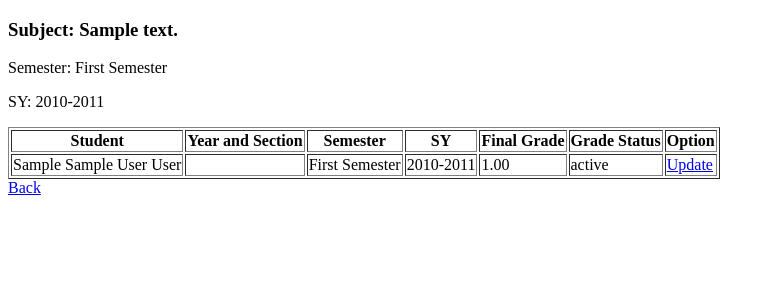
After one commit to joshuariveramnltech/projectIE, a Django app: page /grading_system/faculty/view/students/per-subject/1/1/ in a window 1280 px wide. The commit adds this page. Shown: the top 300 px of the page, without its empty margins (0-775 px from the left). Run offline with Django 3.2, Linux system fonts and the light colour scheme; a user stored in the database is signed in; tables that the repository leaves empty hold one stand-in row (values such as "Sample post").

Commit message:
Finalization of the Back-End Change Django Administration Site To Project Specification

```diff
--- a/account/templates/account/change_password.html
+++ b/account/templates/account/change_password.html
@@ -1,6 +1,6 @@
 {% extends 'base.html' %}
 {% load staticfiles %}
-{% block title %}Change Password{% endblock title %}
+{% block title %}Change Password | {{ request.user.get_full_name }}{% endblock title %}
 {% block content %}
 {% for message in messages %}
     {{ message }}
--- a/account/templates/account/dashboard.html
+++ b/account/templates/account/dashboard.html
@@ -11,6 +11,8 @@
     <span><a href="{% url 'grading_system:view_all_grades' %}">Grades</a></span> &nbsp;
     <span><a href="#">Schedule</a></span> &nbsp;
     <span><a href="#">Registration</a></span> &nbsp;
+    {% elif request.user.is_faculty %}
+    <span><a href="{% url 'grading_system:view_assigned_subjects' %}">Subjects</a></span> &nbsp;
     {% endif %}
 </div>
 {% endblock content %}
--- a/account/templates/registration/login.html
+++ b/account/templates/registration/login.html
@@ -2,6 +2,9 @@
 {% load staticfiles %}
 {% block title %}Login{% endblock title %}
 {% block content %}
+{% if request.user.is_authenticated %}
+    <meta http-equiv="refresh" content="0;url={% url 'account:dashboard' %}">
+{% endif %}
 <form method="POST" action=".">
     {% csrf_token %}
     {{ form.as_p }}
--- a/account/urls.py
+++ b/account/urls.py
@@ -5,7 +5,8 @@ from . import views
 app_name = 'account'
 
 urlpatterns = [
-    path('dashboard/', views.dashboard, name='dashboard'),
+    path('', views.dashboard, name='dashboard'),
     path('change/password/', views.change_password, name='change_password'),
-    path('view/update/profile/', views.view_update_profile, name='view_update_profile'),
+    path('view/update/profile/', views.view_update_profile,
+         name='view_update_profile'),
 ]
--- a/grading_system/admin.py
+++ b/grading_system/admin.py
@@ -25,6 +25,10 @@ class SubjectGradeAdmin(admin.ModelAdmin):
     list_display = [
         'student', 'subject_instance', 'semester', 'final_grade', 'grade_status'
     ]
+    search_fields = ['subject_instance__subject__subject_code', 'subject_instance__subject__description',
+                     'student__user__email', 'student__user__username', 'semester', 'grade_status'
+                     ]
+    list_filter = ['semester', 'school_year', 'grade_status']
 
 
 @admin.register(SemesterFinalGrade)
--- /dev/null
+++ b/grading_system/templates/faculty/view_students_per_subject.html
@@ -0,0 +1,41 @@
+<!DOCTYPE html>
+<html lang="en">
+<head>
+    <meta charset="UTF-8">
+    <title>Students | {{ subject_instance.subject.subject_code }}</title>
+</head>
+<body>
+<div>
+    <h3>Subject: {{ subject_instance.subject.description }}</h3>
+    <p>Semester: {{ subject_instance.semester }}</p>
+    <p>SY: {{ subject_instance.school_year }}</p>
+    {% if subject_grades %}
+    <table border="1">
+        <th>Student</th>
+        <th>Year and Section</th>
+        <th>Semester</th>
+        <th>SY</th>
+        <th>Final Grade</th>
+        <th>Grade Status</th>
+        <th>Option</th>
+
+        {% for grade in subject_grades %}
+        <tr>
+            <td>{{ grade.student.user.get_full_name }}</td>
+            <td>{{ grade.student.year_and_section }}</td>
+            <td>{{ grade.semester }}</td>
+            <td>{{ grade.school_year }}</td>
+            <td>{{ grade.final_grade }}</td>
+            <td>{{ grade.grade_status }}</td>
+            <td><a href="{% url 'grading_system:view_update_grade' grade.id %}">Update</a></td>
+        </tr>
+    </table>
+    {% endfor %}
+    {% else %}
+    No Enrolled Students for this Subject yet..
+    {% endif %}
+    <a href="{% url 'grading_system:view_assigned_subjects' %}">Back</a>
+</div>
+
+</body>
+</html>
--- a/grading_system/urls.py
+++ b/grading_system/urls.py
@@ -1,10 +1,17 @@
 from django.urls import path
 from . import views
+
 # Create your url patterns
 
 app_name = "grading_system"
 
 urlpatterns = [
-    path('test/', views.test, name='test'),
+    # path('test/', views.test, name='test'),
     path('student/view/all/grades/', views.view_all_grades, name='view_all_grades'),
+    path('faculty/view/assigned/subject-s/',
+         views.view_assigned_subjects, name='view_assigned_subjects'),
+    path('faculty/view/students/per-subject/<int:subject_instance_id>/<subject_code>/',
+         views.view_students_per_subject, name='view_students_per_subject'),
+    path('faculty/view/update/subject/grade/<int:subject_grade_id>/',
+         views.view_update_grade, name='view_update_grade'),
 ]
--- a/grading_system/views.py
+++ b/grading_system/views.py
@@ -1,25 +1,18 @@
-from django.shortcuts import render
-from .models import SubjectInstance
-# from django.db.models import Q
+from django.shortcuts import render, reverse
+from .models import SubjectInstance, SubjectGrade
+from django.db.models import Q
 from django.contrib.auth.decorators import login_required
+from django.core.paginator import Paginator, EmptyPage, PageNotAnInteger
 from django.core.exceptions import PermissionDenied
 from .models import SemesterFinalGrade
+from .forms import UpdateSubjectGrade
+from django.contrib import messages
+from django.http import HttpResponseRedirect
 
 
 # Create your views here.
 
-
-@login_required
-def test(request):
-    if not request.user.is_student:
-        raise PermissionDenied
-    subjects = SubjectInstance.objects.filter(
-        year_and_section=request.user.student_profile.year_and_section
-    ).values_list('year_and_section', flat=True).distinct()
-    context = {'request': request, 'subjects': subjects}
-    return render(request, 'test.html', context)
-
-
+# student view
 @login_required
 def view_all_grades(request):
     if not request.user.is_student:
@@ -27,5 +20,89 @@ def view_all_grades(request):
     grades = SemesterFinalGrade.objects.filter(
         student=request.user.student_profile
     ).order_by('-school_year', '-semester', '-date_created')
-    context = {'request': request, 'grades': grades}
+    context = {'grades': grades}
     return render(request, 'view_all_grades.html', context)
+
+
+# faculty view
+@login_required
+def view_assigned_subjects(request):
+    if not request.user.is_faculty:
+        raise PermissionDenied
+    context = {}
+    assigned_subject_list = SubjectInstance.objects.filter(
+        instructor=request.user.faculty_profile).order_by('-date_created')
+    assigned_subject_query = request.GET.get('assigned_subject_query')
+    if assigned_subject_query:
+        assigned_subject_list = assigned_subject_list.filter(
+            Q(subject__subject_code__icontains=assigned_subject_query) |
+            Q(subject__description__icontains=assigned_subject_query) |
+            Q(school_year__icontains=assigned_subject_query)
+        ).distinct()
+    assigned_subject_paginator = Paginator(assigned_subject_list, 10)
+    assigned_subject_page = request.GET.get('assigned_subject_page')
+    try:
+        assigned_subjects = assigned_subject_paginator.page(
+            assigned_subject_page)
+    except PageNotAnInteger:
+        assigned_subjects = assigned_subject_paginator.page(1)
+    except EmptyPage:
+        assigned_subjects = assigned_subject_paginator.page(
+            assigned_subject_paginator.num_pages)
+    context['assigned_subjects'] = assigned_subjects
+    return render(request, 'view_assigned_subjects.html', context)
+
+
+# for faculty only
+@login_required
+def view_students_per_subject(request, subject_instance_id, subject_code):
+    if not request.user.is_faculty:
+        raise PermissionDenied
+    context = {}
+    subject_instance = SubjectInstance.objects.get(id=subject_instance_id)
+    subject_grades = SubjectGrade.objects.filter(
+        subject_instance=subject_instance)
+    context.update({'subject_grades': subject_grades,
+                    'subject_instance': subject_instance})
+    return render(request, 'view_students_per_subject.html', context)
+
+
+# for faculty only
+@login_required
+def view_update_grade(request, subject_grade_id):
+    if not request.user.is_faculty:
+        raise PermissionDenied
+    subject_grade = SubjectGrade.objects.get(id=subject_grade_id)
+    if subject_grade.is_finalized:
+        return render(request, 'request_error.html', {})
+    if request.method == 'GET':
+        update_subject_grade_form = UpdateSubjectGrade(instance=subject_grade)
+    elif request.method == 'POST':
+        update_subject_grade_form = UpdateSubjectGrade(
+            instance=subject_grade, data=request.POST)
+        if update_subject_grade_form.is_valid():
+            instance = update_subject_grade_form.save(commit=False)
+            update_subject_grade_form.save()
+            messages.success(request, 'Grade Updated Successfully')
+            if instance.is_finalized:
+                return HttpResponseRedirect(
+                    reverse(
+                        'grading_system:view_students_per_subject',
+                        args=[subject_grade.subject_instance.id,
+                              subject_grade.subject_instance.subject.subject_code]
+                    )
+                )
+            return HttpResponseRedirect(reverse('grading_system:view_update_grade', args=[subject_grade_id, ]))
+    context = {'subject_grade': subject_grade,
+               'update_subject_grade_form': update_subject_grade_form
+               }
+    return render(request, 'view_update_grade.html', context)
+
+
+# for chairperson only
+@login_required
+def assigned_faculty_to_subject(request):
+    if not request.user.faculty_profile.is_chairperson:
+        raise PermissionDenied
+    context = {}
+    return render(request, 'assigned_faculty_to_subject.html', context)
--- a/projectIE/settings.py
+++ b/projectIE/settings.py
@@ -148,3 +148,9 @@ STATICFILES_DIRS = [
 ]
 MEDIA_URL = '/media/'
 MEDIA_ROOT = os.path.join(BASE_DIR, 'media/')
+
+# EMAIL_HOST = 'smtp.gmail.com'
+# EMAIL_HOST_USER = 'web.dmca.noreply@gmail.com'
+# EMAIL_HOST_PASSWORD = 'dmcawebte@m'
+# EMAIL_PORT = 587
+# EMAIL_USE_TLS = True
--- a/projectIE/urls.py
+++ b/projectIE/urls.py
@@ -17,6 +17,11 @@ from django.contrib import admin
 from django.urls import path, include
 from . import views
 
+
+admin.site.site_header = 'Industrial Engineering Administration'
+admin.site.index_title = 'Industrial Engineering'
+admin.site.site_title = 'Industrial Engineering'
+
 urlpatterns = [
     path('', views.index, name='index'),
     path('admin/', admin.site.urls),
```
Also changed, not shown: account/admin.py (+8 -2 lines), account/forms.py (+9 -5 lines), account/models.py (+76 -27 lines), account/views.py (+16 -10 lines), grading_system/forms.py (+8 -0 lines), grading_system/models.py (+32 -24 lines), grading_system/templates/faculty/request_error.html (added, +18 -0 lines), grading_system/templates/faculty/view_assigned_subjects.html (+69 -0 lines), grading_system/templates/faculty/view_update_grade.html (added, +29 -0 lines), grading_system/templatetags/grading_system_tags.py (+8 -2 lines).
